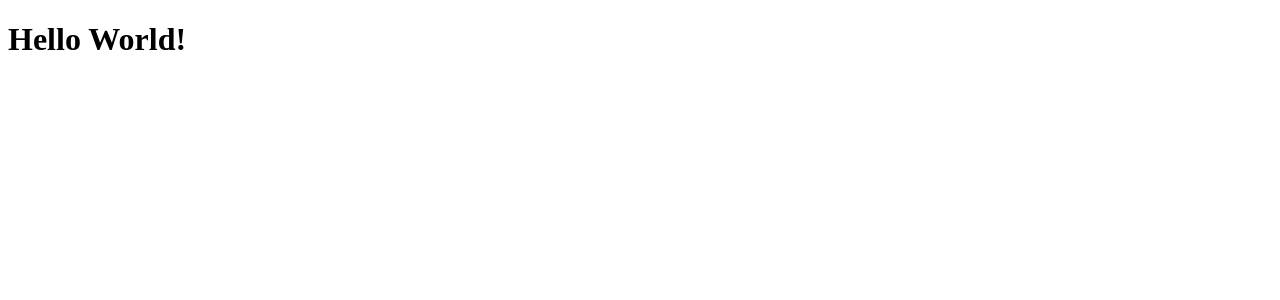
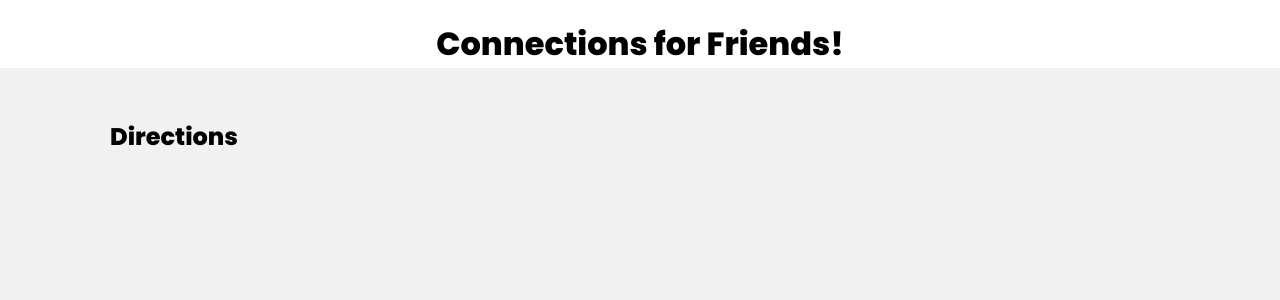
Before and after one commit to hmanian/connections-for-friends, a React (Create React App) app in the folder client/: page / in a window 1280 px wide. Shown: the top 300 px of the page. Built offline with nearby package versions, Linux system fonts and the light colour scheme.

Commit message:
initial UI

```diff
--- a/client/src/App.js
+++ b/client/src/App.js
@@ -1,17 +1,23 @@
+import {BrowserRouter, Routes, Route } from 'react-router-dom'
+
 import Create from "./components/create";
+import Navbar from './components/navbar'
+import CreateGame from './pages/createGame'
+
 const App = () => {
   return (
-   <div>
-        <h1> Hello World! </h1>
-    {/* <Routes>
-       <Route path="/create" element={<Create />} />
-     </Routes> */}
-     {/* <Navbar />
+    <div className="app">
+      <BrowserRouter>
+        <Navbar />
+        <div className="pages">
           <Routes>
-        <Route exact path="/" element={<RecordList />} />
-       <Route path="/edit/:id" element={<Edit />} />
-       <Route path="/create" element={<Create />} />
-     </Routes> */}
+            <Route
+              path="/"
+              element={<CreateGame />}
+            />
+          </Routes>
+        </div>
+        </BrowserRouter>
         </div>
   );
 };
--- /dev/null
+++ b/client/src/components/navbar.js
@@ -0,0 +1,10 @@
+const Navbar = () => {
+    return (
+        <header>
+            <div className="container"> </div>
+                <h1 className="main-title">Connections for Friends!</h1>
+        </header>
+    )
+}
+
+export default Navbar
--- /dev/null
+++ b/client/src/index.css
@@ -0,0 +1,39 @@
+/* google font */
+@import url('https://fonts.googleapis.com/css2?family=Poppins:wght@300;400;500;600;800&family=VT323&display=swap');
+
+/* layout */
+:root {
+  --primary: #1aac83;
+  --error: #e7195a;
+}
+body {
+  background: #f1f1f1;
+  margin: 0;
+  font-family: "Poppins";
+}
+header {
+  background: #fff;
+}
+header .container {
+  max-width: 1400px;
+  margin: 0 auto;
+  padding: 20px 20px;
+  display: flex;
+  align-items: center;
+  justify-content: space-between;
+}
+header a {
+  color: #333;
+  text-decoration: none;
+}
+.pages{
+  max-width: 1400px;
+  padding: 10px;
+  margin: 0 auto;
+  margin-left: 100px;
+}
+
+.main-title {
+  text-align: center;
+  margin-top: -20px;
+}
--- a/client/src/index.js
+++ b/client/src/index.js
@@ -1,12 +1,30 @@
+/*
 import React from "react";
 import ReactDOM from "react-dom";
+import './index.css';
 import App from "./App";
 import { BrowserRouter } from "react-router-dom";
 ReactDOM.render(
   <React.StrictMode>
     <BrowserRouter>
-      <App />
+      <Routes>
+        <Route path="/" element={ <App /> }>
+        </Route>
+      </Routes>
     </BrowserRouter>
   </React.StrictMode>,
-  document.getElementById("root")
+  document.getElementById('root')
 );
+*/
+
+import React from 'react';
+import ReactDOM from 'react-dom/client';
+import './index.css';
+import App from './App';
+
+const root = ReactDOM.createRoot(document.getElementById('root'));
+root.render(
+  <React.StrictMode>
+    <App />
+  </React.StrictMode>
+);
--- /dev/null
+++ b/client/src/pages/createGame.js
@@ -0,0 +1,11 @@
+import Create from "../components/create"
+
+const CreateGame = () => {
+    return (
+        <div className="Directions">
+            <h2>Directions</h2>
+        </div>
+    )
+}
+
+export default CreateGame
```
Also changed, not shown: 1 other file (tests, documents, lock files or other folders). Lines whose indentation alone changed are shown as unchanged.
